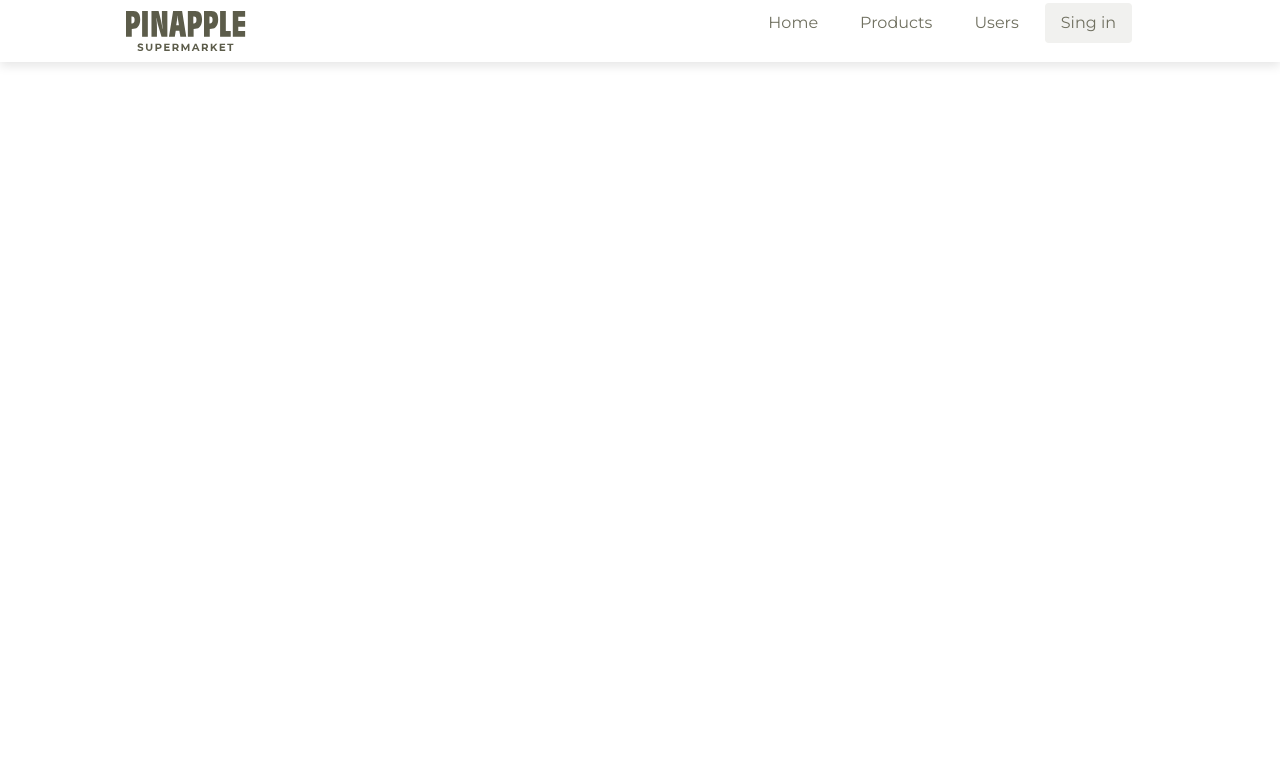
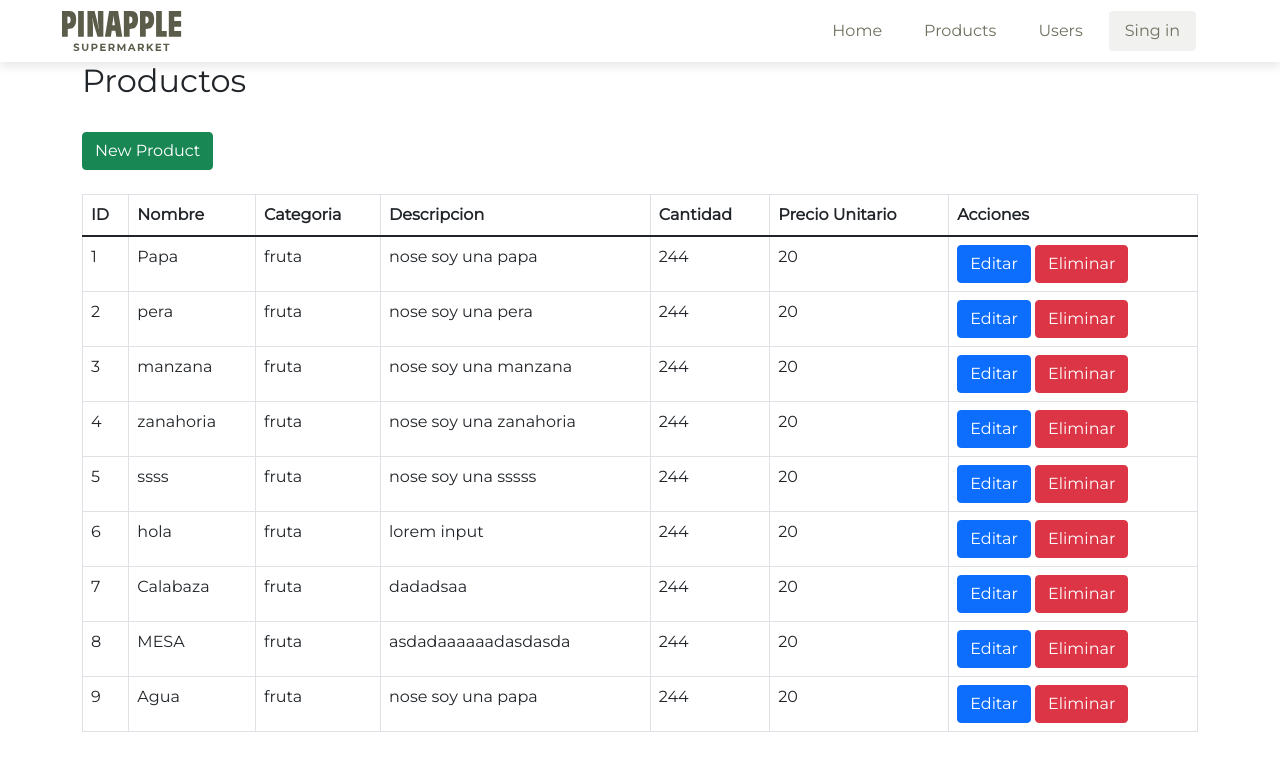
Before and after one commit to Pineapple-G13/frontend-pineapple, a React (Create React App) app in the folder demo-front/client/: page /products in a window 1280 px wide. Shown: the top 770 px of the page. Built offline with nearby package versions, Linux system fonts and the light colour scheme.

Commit message:
componente product v1

```diff
--- a/demo-front/client/src/components/Home/Home.css
+++ b/demo-front/client/src/components/Home/Home.css
@@ -7,7 +7,7 @@
     padding-top: 20px;
   }
   footer{
-    margin: 20px 300px;
+    margin: 10px 200px;
   }
   .headerIcon {
     width: 25px;
--- a/demo-front/client/src/components/Home/Home.js
+++ b/demo-front/client/src/components/Home/Home.js
@@ -12,7 +12,7 @@ const Home = () => {
         <h2>Welcome</h2>
       </div>
       <footer>
-        <a className="nav-link textoGit" href="https://github.com/Pineapple-G13/frontend-pineapple">GitHub-Team G13</a>
+        <a className="nav-link textoGit" href="https://github.com/Pineapple-G13">GitHub-Team G13</a>
         <p className="fs-6 fw-light textoDev " >Developed by Adriana Jimenez, Shel Valdez, Valentina, Vilma Garcia </p>
         <img src={logoGithub} className="headerIcon" alt="logoGithub" />
       </footer>
--- a/demo-front/client/src/components/Navbar/Navbar.css
+++ b/demo-front/client/src/components/Navbar/Navbar.css
@@ -19,9 +19,10 @@
     grid-gap: 10px;
     list-style: none;
     text-align: center;
-    width: 70vw;
+    width: 80vw;
     justify-content: end;
     margin-right: 2rem;
+    margin-bottom: 0%;
 }
 .nav-links{
     color: #707060;
@@ -30,6 +31,7 @@
 }
 .nav-links:hover{
     background-color:rgb(241,241,239);
+    color: #707060;
     border-radius: 4px;
     transition: all 0.2s ease-out;
 }
@@ -45,9 +47,10 @@
     display: block;
 }
 .nav-links-mobile:hover{
+    color: #707060;
     background-color:rgb(241,241,239);
     transition: all 0.2s ease-out;
-    border: 1px solid #707060;
+   /*  border: 1px solid #707060 */;
 }
 .menu-icon{
     display: none;
--- a/demo-front/client/src/components/Products/Products.js
+++ b/demo-front/client/src/components/Products/Products.js
@@ -1,5 +1,5 @@
 import React, {useState } from 'react'
-import axios from "axios";
+/* import axios from "axios"; */
 import { Modal, ModalBody, ModalFooter, ModalHeader } from 'reactstrap';
 import 'bootstrap/dist/css/bootstrap.min.css';
 
@@ -22,12 +22,255 @@ const Products = () => {
     const [modalEliminar, setModalEliminar] = useState(false);
     const [modalInsertar, setModalInsertar] = useState(false);
 
+    const [productSeleccionado, setProductSeleccionado] = useState({
+        id: '',
+        nombre: '',
+        categoria: '',
+        descripcion:'',
+        cantidad:0,
+        precio_unitario:0
+        });
+
+    const seleccionarPais=(elemento, caso)=>{
+        setProductSeleccionado(elemento);
+        (caso==='Editar')?setModalEditar(true):setModalEliminar(true)
+    }
+
+    const handleChange=e=>{
+        const {name, value}=e.target;
+        setProductSeleccionado((prevState)=>({
+        ...prevState,
+        [name]: value
+        }));
+    }
+
+    const editar=()=>{
+        var dataNueva=data;
+        // eslint-disable-next-line array-callback-return
+        dataNueva.map((prod) =>{
+            if(prod.id ===productSeleccionado.id){
+                prod.nombre=productSeleccionado.nombre;
+                prod.categoria=productSeleccionado.categoria;
+                prod.descripcion=productSeleccionado.descripcion;
+                prod.cantidad=productSeleccionado.cantidad;
+                prod.precio_unitario=productSeleccionado.precio_unitario
+            }
+        });
+        setData(dataNueva);
+        setModalEditar(false);
+    }
+
+          const eliminar =()=>{
+            setData(data.filter(prod=>prod.id!==productSeleccionado.id));
+            setModalEliminar(false);
+          }
+
+          const abrirModalInsertar=()=>{
+            setProductSeleccionado(null);
+            setModalInsertar(true);
+          }
+
+          const insertar =()=>{
+            var valorInsertar=productSeleccionado;
+            valorInsertar.id=data[data.length-1].id+1;
+            var dataNueva = data;
+            dataNueva.push(valorInsertar);
+            setData(dataNueva);
+            setModalInsertar(false);
+          }
+
+        return (
+            <div className="container">
+                <h2>Productos</h2>
+                <br />
+                <button className="btn btn-success" onClick={()=>abrirModalInsertar()}>New Product</button>
+                <br /><br />
+                <table className="table table-bordered">
+                    <thead>
+                    <tr>
+                        <th>ID</th>
+                        <th>Nombre</th>
+                        <th>Categoria</th>
+                        <th>Descripcion</th>
+                        <th>Cantidad</th>
+                        <th>Precio Unitario</th>
+                        <th>Acciones</th>
+                    </tr>
+                    </thead>
+                    <tbody>
+                    {data.map(elemento=>(
+                        <tr>
+                        <td>{elemento.id}</td>
+                        <td>{elemento.nombre}</td>
+                        <td>{elemento.categoria}</td>
+                        <td>{elemento.descripcion}</td>
+                        <td>{elemento.cantidad}</td>
+                        <td>{elemento.precio_unitario}</td>
+                        <td><button className="btn btn-primary" onClick={()=>seleccionarPais(elemento, 'Editar')}>Editar</button> {"   "}
+                        <button className="btn btn-danger" onClick={()=>seleccionarPais(elemento, 'Eliminar')}>Eliminar</button></td>
+                        </tr>
+                    ))
+                    }
+                    </tbody>
+                </table>
+                <Modal isOpen={modalEditar}>
+        <ModalHeader>
+          <div>
+            <h3>Editar País</h3>
+          </div>
+        </ModalHeader>
+        <ModalBody>
+          <div className="form-group">
+            <label>ID</label>
+            <input
+              className="form-control"
+              readOnly
+              type="text"
+              name="id"
+              value={productSeleccionado && setProductSeleccionado.id}
+            />
+            <br />
+
+            <label>Nombre</label>
+            <input
+              className="form-control"
+              type="text"
+              name="nombre"
+              value={productSeleccionado && productSeleccionado.nombre}
+              onChange={handleChange}
+            />
+            <br />
+            <label>Categoria</label>
+            <input
+              className="form-control"
+              type="text"
+              name="nombre"
+              value={productSeleccionado && productSeleccionado.categoria}
+              onChange={handleChange}
+            />
+            <br />
+            <label>Descripcion</label>
+            <input
+              className="form-control"
+              type="text"
+              name="nombre"
+              value={productSeleccionado && productSeleccionado.descripcion}
+              onChange={handleChange}
+            />
+            <br />
+            <label>Cantidad</label>
+            <input
+              className="form-control"
+              type="number"
+              name="categoria"
+              value={productSeleccionado && productSeleccionado.cantidad}
+              onChange={handleChange}
+            />
+            <br />
+            <label>Precio unitario</label>
+            <input
+              className="form-control"
+              type="number"
+              name="categoria"
+              value={productSeleccionado && productSeleccionado.precio_unitario}
+              onChange={handleChange}
+            />
+            <br />
+          </div>
+        </ModalBody>
+        <ModalFooter>
+          <button className="btn btn-primary" onClick={()=>editar()}>
+            Actualizar
+          </button>
+          <button
+            className="btn btn-danger"
+            onClick={()=>setModalEditar(false)}
+          >
+            Cancelar
+          </button>
+        </ModalFooter>
+      </Modal>
 
 
-        return (
-            <div>
+      <Modal isOpen={modalEliminar}>
+        <ModalBody>
+          Estás Seguro que deseas eliminar el producto {productSeleccionado && productSeleccionado.nombre}
+        </ModalBody>
+        <ModalFooter>
+          <button className="btn btn-danger" onClick={()=>eliminar()}>
+            Sí
+          </button>
+          <button
+            className="btn btn-secondary"
+            onClick={()=>setModalEliminar(false)}
+          >
+            No
+          </button>
+        </ModalFooter>
+      </Modal>
 
 
+        <Modal isOpen={modalInsertar}>
+        <ModalHeader>
+          <div>
+            <h3>Insertar Producto</h3>
+          </div>
+        </ModalHeader>
+        <ModalBody>
+          <div className="form-group">
+            <label>ID</label>
+            <input
+              className="form-control"
+              readOnly
+              type="text"
+              name="id"
+              value={data[data.length-1].id+1}
+            />
+            <br />
+
+            <label>Nombre</label>
+            <input
+              className="form-control"
+              type="text"
+              name="nombre"
+              value={productSeleccionado ? productSeleccionado.nombre: ''}
+              onChange={handleChange}
+            />
+            <br />
+
+            <label>Categoria</label>
+            <input
+              className="form-control"
+              type="text"
+              name="categoria"
+              value={productSeleccionado ? productSeleccionado.categoria: ''}
+              onChange={handleChange}
+            />
+            <br />
+            <label>Descripcion</label>
+            <input
+              className="form-control"
+              type="text"
+              name="categoria"
+              value={productSeleccionado ? productSeleccionado.descripcion: ''}
+              onChange={handleChange}
+            />
+            <br />
+          </div>
+        </ModalBody>
+        <ModalFooter>
+          <button className="btn btn-primary"
+          onClick={()=>insertar()}>
+            Insertar
+          </button>
+          <button
+            className="btn btn-danger"
+            onClick={()=>setModalInsertar(false)}
+          >
+            Cancelar
+          </button>
+        </ModalFooter>
+      </Modal>
             </div>
         )
 
```
